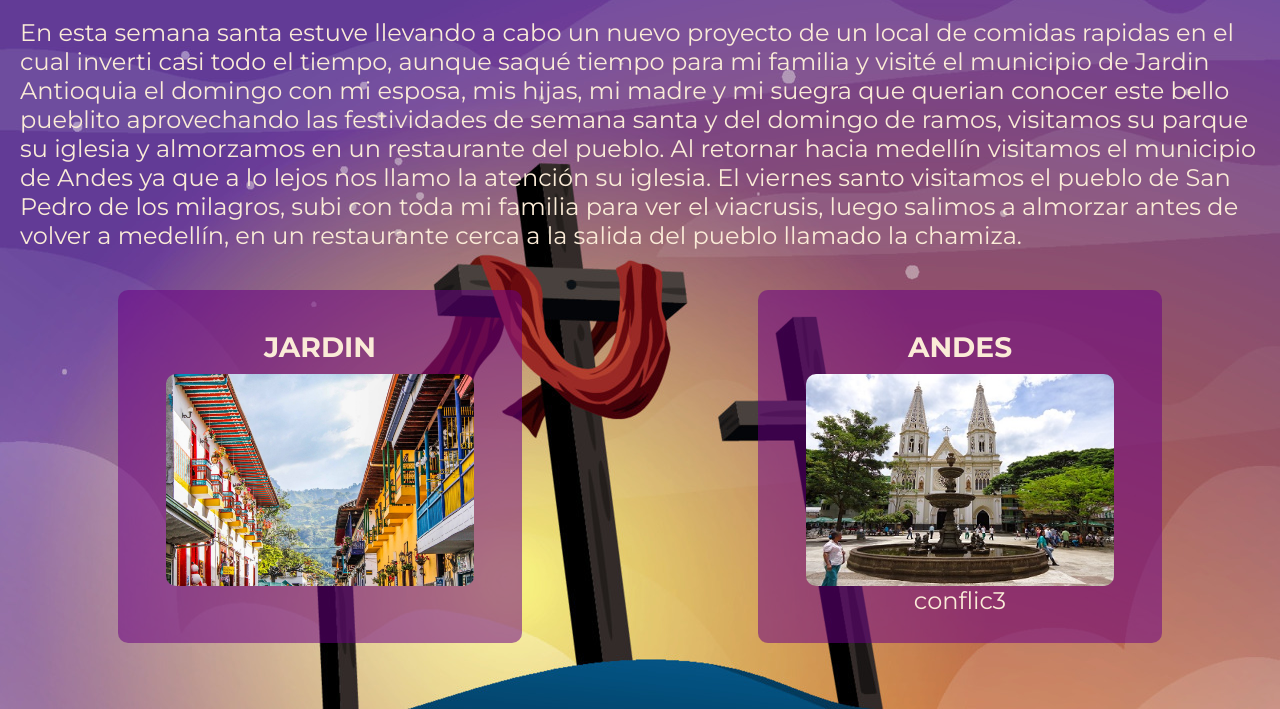
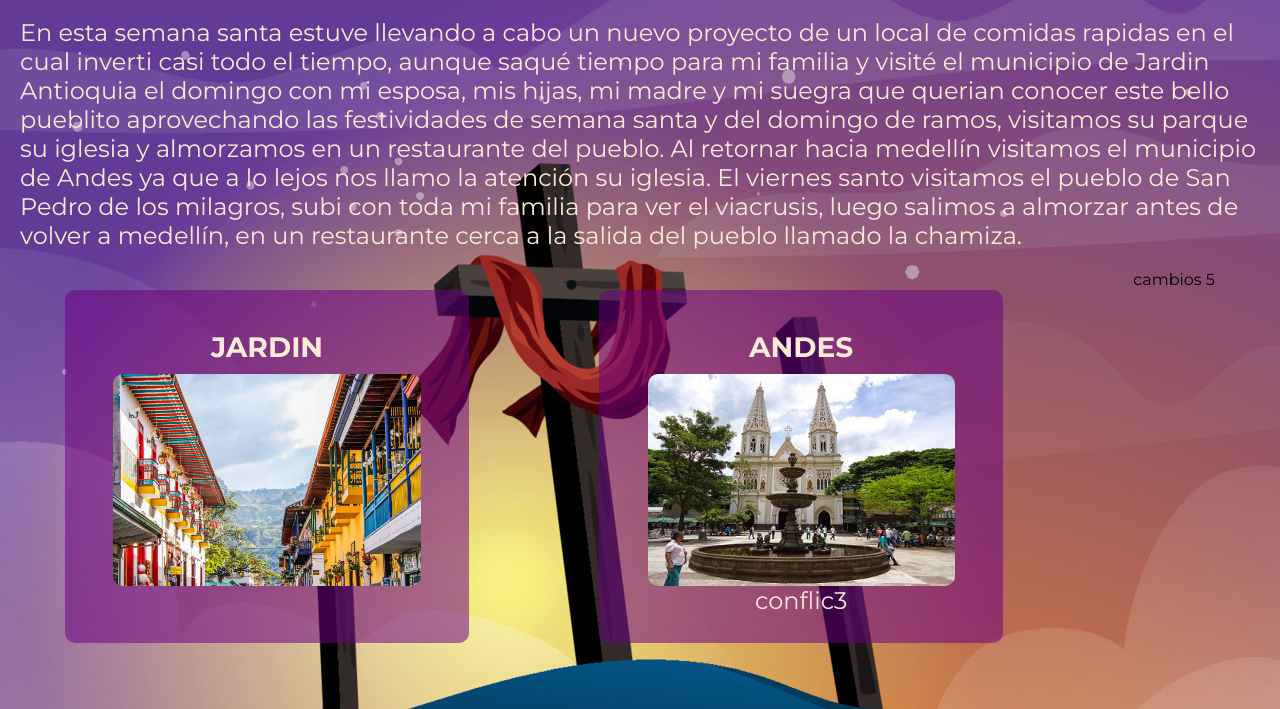
Before and after one commit to AlejandroEchavarriaRiwi/riwi, a plain HTML site: page index.html in a window 1280 px wide. Shown: the part 91-800 px from the top of the page. Drawn offline with Linux system fonts and the light colour scheme; a web font is replaced by a local one.

Commit message:
conflicto

```diff
--- a/index.html
+++ b/index.html
@@ -30,6 +30,7 @@
                 <div class="cuadro">
                     <h3>ANDES</h3><img src="./media/DSC00035.jpeg" alt="andes">conflic3
                 </div>
+                cambios 5
             </div>
         </div>
     </body>
```
